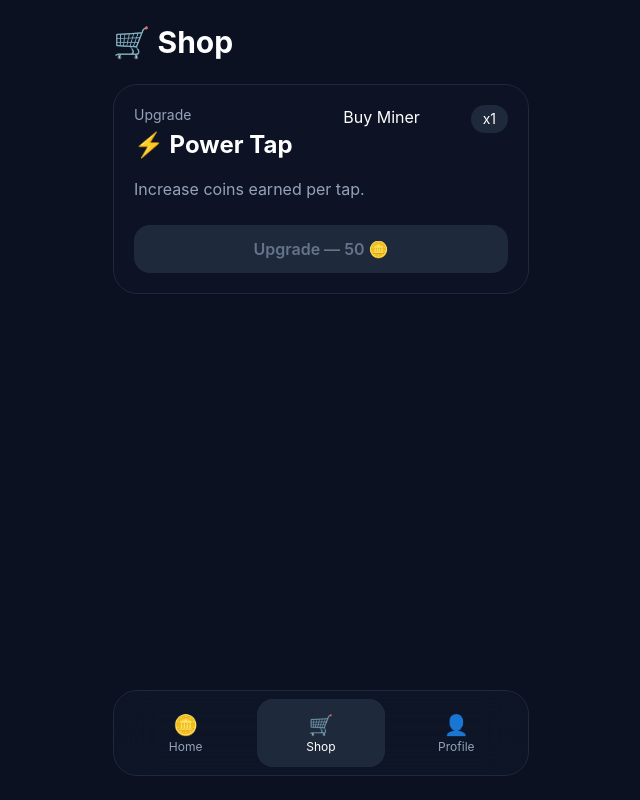
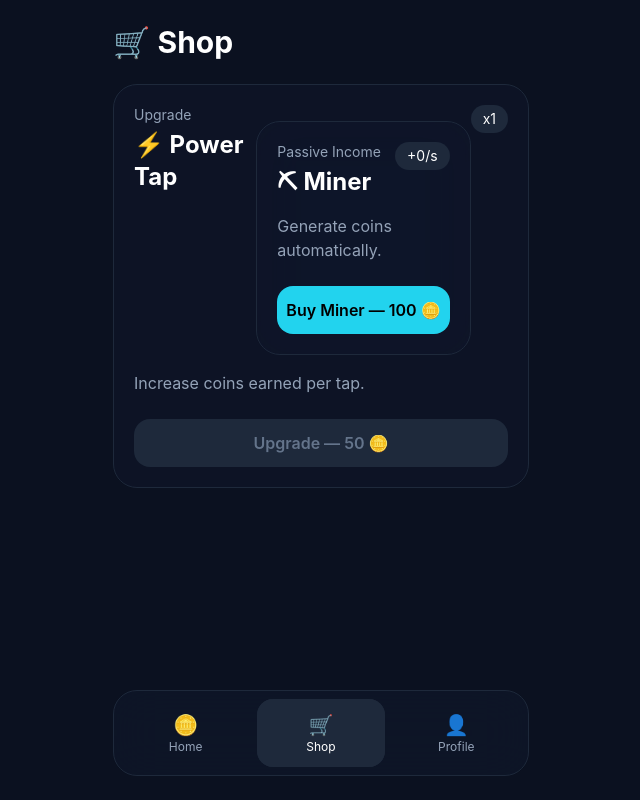
Before and after one commit to Abylay/coinpulse, a React (Vite) app: page / in a window 1280 px wide. Both pictures are taken after a click on the button "🛒 Shop". Shown: the whole page, without its empty margins (319-959 px from the left). Built offline with nearby package versions, Linux system fonts and the light colour scheme.

Commit message:
feat: add miner upgrades and passive income system

```diff
--- a/src/App.tsx
+++ b/src/App.tsx
@@ -22,14 +22,13 @@ export default function App() {
           <XPBar />
 
           <CoinButton />
-
-          <PassiveIncomeEngine />
         </>
       )}
 
       {activeTab === "shop" && <ShopScreen />}
 
       <BottomNavigation activeTab={activeTab} onChangeTab={setActiveTab} />
+      <PassiveIncomeEngine />
     </AppLayout>
   );
 }
--- a/src/components/game/PassiveIncomeEngine.tsx
+++ b/src/components/game/PassiveIncomeEngine.tsx
@@ -1,4 +1,4 @@
-import { useGameStore } from "@/store/gameStore.ts";
+import { useGameStore } from "@/store/gameStore";
 import { useEffect } from "react";
 
 export function PassiveIncomeEngine() {
--- a/src/components/shop/ShopScreen.tsx
+++ b/src/components/shop/ShopScreen.tsx
@@ -1,8 +1,9 @@
 import { motion } from "framer-motion";
 
 import { useGameStore } from "@/store/gameStore";
+import { GAME_CONFIG } from "@/config/game";
 
-const UPGRADE_COST = 50;
+const UPGRADE_COST = GAME_CONFIG.upgradeCost;
 
 export function ShopScreen() {
   const coins = useGameStore((state) => state.coins);
@@ -71,7 +72,53 @@ export function ShopScreen() {
             </h3>
           </div>
 
-          <button onClick={buyMiner}>Buy Miner</button>
+          <div
+            className="
+    mt-4
+    rounded-3xl
+    border
+    border-slate-800
+    bg-slate-900/60
+    p-5
+    backdrop-blur-xl
+  "
+          >
+            <div className="mb-4 flex items-start justify-between">
+              <div>
+                <p className="mb-1 text-sm text-slate-400">Passive Income</p>
+
+                <h3 className="text-2xl font-bold">⛏ Miner</h3>
+              </div>
+
+              <div
+                className="
+        rounded-2xl
+        bg-slate-800
+        px-3
+        py-1
+        text-sm
+      "
+              >
+                +{passiveIncome}/s
+              </div>
+            </div>
+
+            <p className="mb-6 text-slate-400">Generate coins automatically.</p>
+
+            <button
+              onClick={buyMiner}
+              className="
+               w-full
+               rounded-2xl
+              bg-cyan-400
+               py-3
+              font-semibold
+              text-black
+    "
+            >
+              Buy Miner — {GAME_CONFIG.minerCost} 🪙
+            </button>
+          </div>
 
           <div
             className="
--- a/src/store/gameStore.ts
+++ b/src/store/gameStore.ts
@@ -1,5 +1,5 @@
 import { create } from "zustand";
-import { GAME_CONFIG } from "@/config/game.ts";
+import { GAME_CONFIG } from "@/config/game";
 
 interface GameState {
   coins: number;
```
